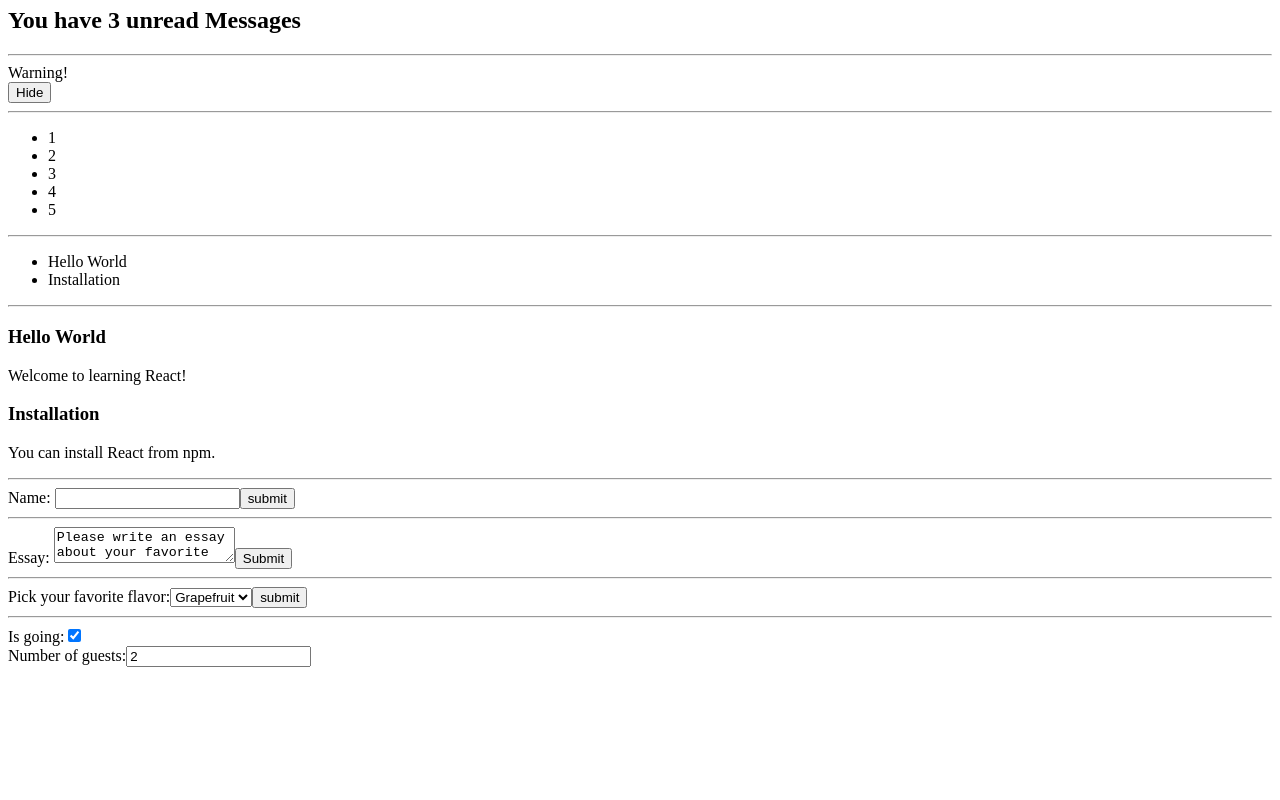
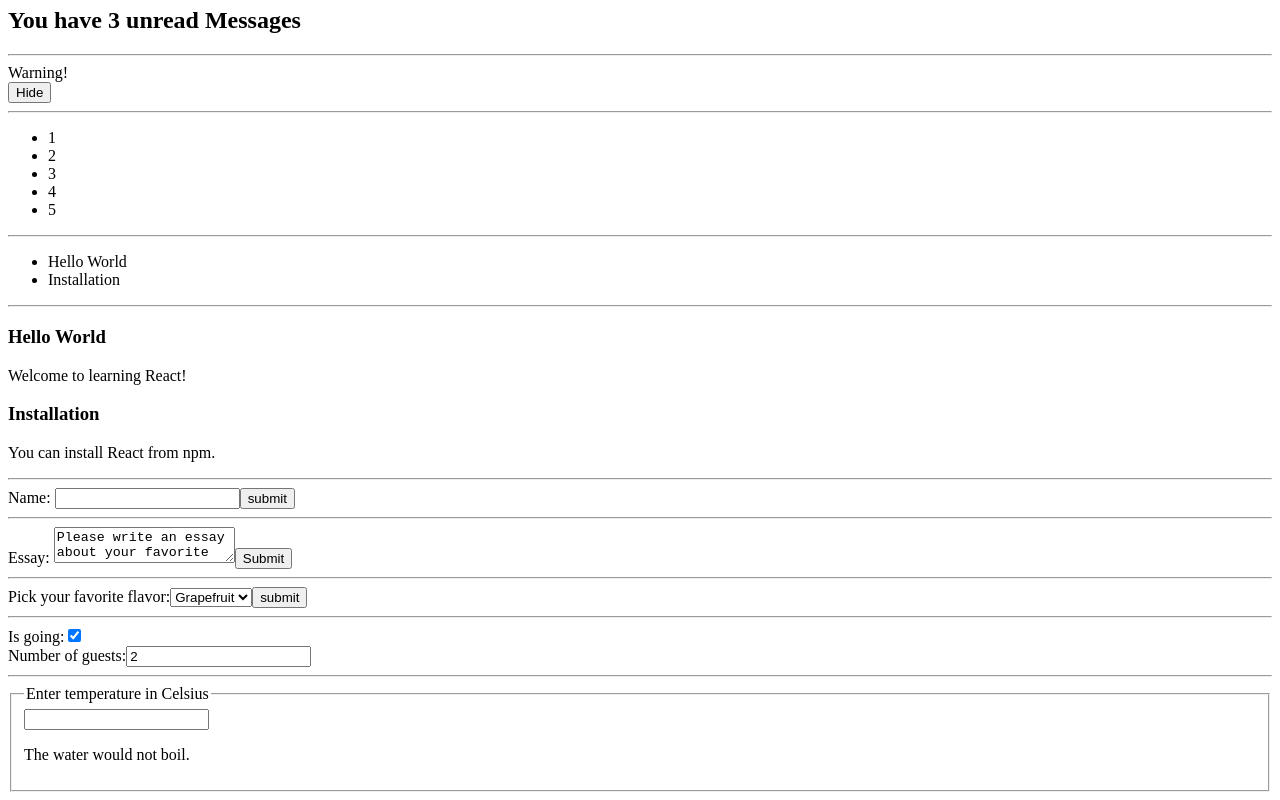
Before and after one commit to quantum93/react-tutorial, a React (Create React App) app: page / in a window 1280 px wide. Shown: the part 1135-1935 px from the top of the page. Before the commit the page ends 1810 px from the top, so only its background shows below. Built offline with nearby package versions, Linux system fonts and the light colour scheme.

Commit message:
It makes Calculator component with BoilingVerdict component

```diff
--- a/src/App.js
+++ b/src/App.js
@@ -13,6 +13,7 @@
 import EssayForm from './EssayForm';
 import FlavorForm from './FlavorForm';
 import Reservation from './Reservation';
+import Calculator from './Calculator';
 
 const comment = {
   date: new Date(),
@@ -73,6 +74,8 @@
         <FlavorForm />
         <hr/>
         <Reservation />
+        <hr/>
+        <Calculator />
     </div>
   );
 }
--- /dev/null
+++ b/src/Calculator.js
@@ -0,0 +1,33 @@
+import React from 'react';
+
+function BoilingVerdict(props) {
+  if (props.celsius >= 100) {
+    return <p>The water would boil.</p>;
+  }
+  return <p>The water would not boil.</p>;
+}
+
+class Calculator extends React.Component {
+  constructor(props) {
+    super(props);
+    this.state = {temperature: ''};
+  }
+
+  handleChange = (event) => {
+    this.setState({temperature: event.target.value});
+  }
+
+  render() {
+    const temperature = this.state.temperature;
+    return(
+      <fieldset>
+        <legend>Enter temperature in Celsius</legend>
+        <input value={temperature} onChange={this.handleChange} />
+        <BoilingVerdict celsius={parseFloat(temperature)} />
+      </fieldset>
+    );
+  }
+}
+
+
+export default Calculator;
```
